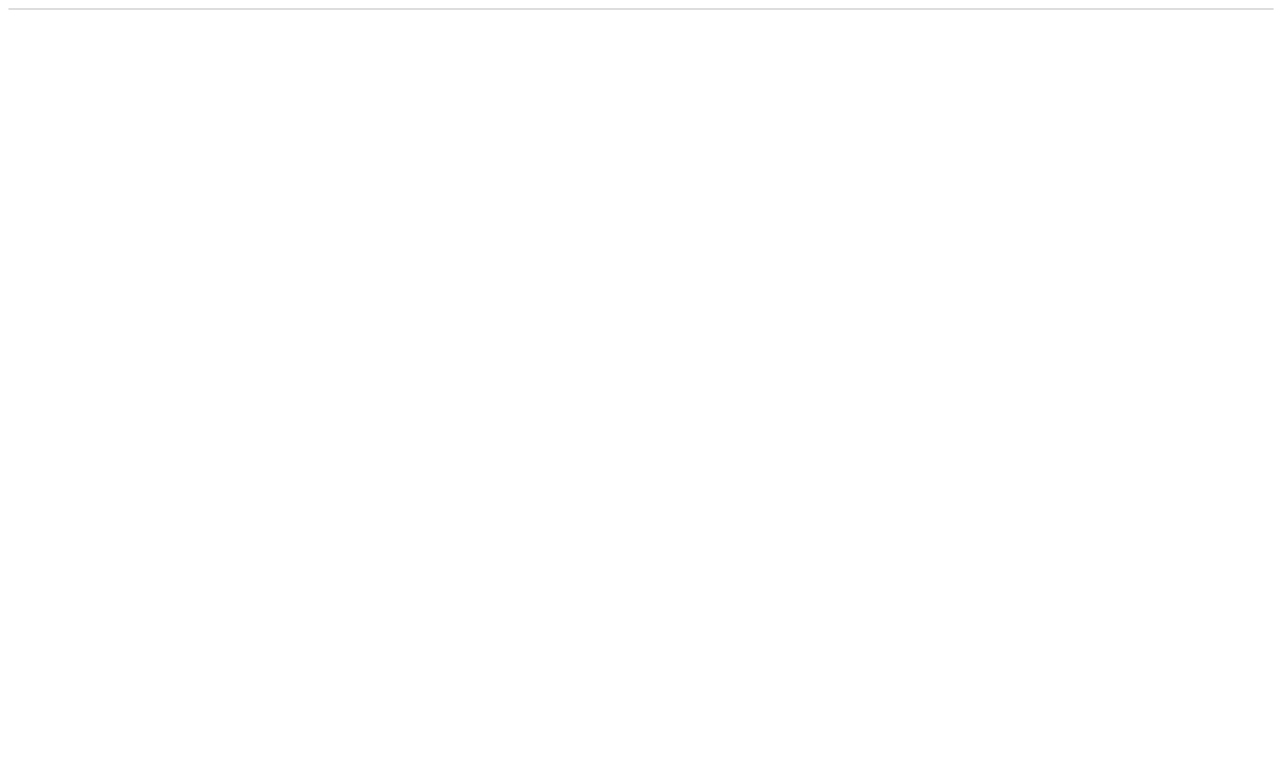
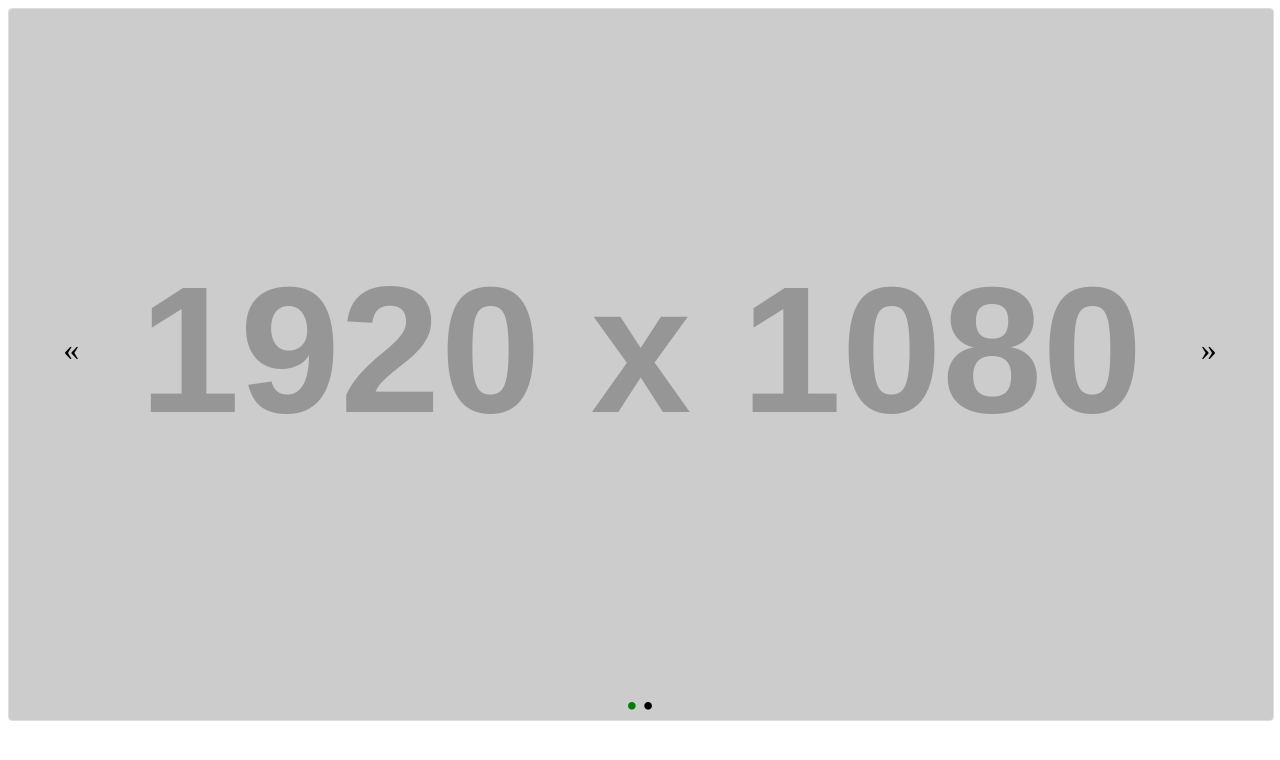
Before and after one commit to Yalgie/tcf-slider, a website: page demo/index.html in a window 1280 px wide. Drawn offline with nearby package versions, Linux system fonts and the light colour scheme; files that its build step writes are made by us from their sources; placeholder pictures from the web are drawn by us.

Commit message:
applying some css styles

```diff
--- a/demo/index.html
+++ b/demo/index.html
@@ -11,12 +11,12 @@
 			$(document).ready(function() {
       	$('#tcf-slider').tcf_slider({
         	images: [{
-        		image: "http://placehold.it/1920x1080",
-        		attr: "placehold.it",
+        		src: "http://placehold.it/1920x1080",
+        		alt: "placehold.it",
         		caption: "Derp Derp"
         	}, {
-        		image: "http://placehold.it/1820x1080",
-        		attr: "placehold.it 2",
+        		src: "http://placehold.it/1820x1080",
+        		alt: "placehold.it 2",
         		caption: "Derp Derp 2"
         	}]
       	})
--- a/gulpfile.js
+++ b/gulpfile.js
@@ -37,7 +37,7 @@ gulp.task("build", ['minifyJs', 'compileSass','minifySass'], function() {
 });
 
 gulp.task('watchFiles', function() {
-  gulp.watch('src/tcf-slider.scss', ['compileSass', 'minifySass']);
+  gulp.watch('src/*.scss', ['compileSass', 'minifySass']);
   gulp.watch('src/tcf-slider.js', ['minifyJs']);
 })
 
--- /dev/null
+++ b/src/buttons.scss
@@ -0,0 +1,27 @@
+.tcf-slider-prev-wrap,
+.tcf-slider-next-wrap {
+	position: absolute;
+	cursor: pointer;
+	height: 100%;
+	width: 10%;
+	text-align: center;
+}
+.tcf-slider-prev-wrap {
+	top: 0px;
+	left: 0px;
+}
+.tcf-slider-next-wrap {
+	top: 0px;
+	right: 0px;
+}
+.tcf-slider-prev-btn,
+.tcf-slider-next-btn {
+	font-size: 2em;
+	position: relative;
+	top: 45%;
+  transform: translateY(-45%);
+}
+.tcf-slider-prev-wrap:hover,
+.tcf-slider-next-wrap:hover {
+	background-color: rgba(255, 255, 255, 0.2);
+}
--- /dev/null
+++ b/src/crumbs.scss
@@ -0,0 +1,17 @@
+.tcf-slider-crumb-wrap {
+	position: absolute;
+	width: 100%;
+	bottom: 0px;
+	font-size: 2em;
+	text-align: center;
+}
+.tcf-slider-crumb {
+	cursor: pointer;
+	margin-right: 5px;
+}
+.tcf-slider-crumb:last-child {
+	margin-right: 0px;
+}
+.tcf-slider-crumb.active {
+	color: green;
+}
--- /dev/null
+++ b/src/image.scss
@@ -0,0 +1,6 @@
+.tcf-slider-image {
+	width: 100%;
+	height: auto;
+	border-radius: $border-radius;
+	border: $border_standard;
+}
--- /dev/null
+++ b/src/main.scss
@@ -0,0 +1,10 @@
+.tcf-slider-wrap,
+.tcf-slider-wrap:before,
+.tcf-slider-wrap:after {
+	clear: both;
+	float: none;
+}
+.tcf-slider-wrap {
+	width: 100%;
+	position: relative;
+}
--- a/src/tcf-slider.js
+++ b/src/tcf-slider.js
@@ -3,28 +3,39 @@
 jQuery.fn.tcf_slider = function(options) {
 
     var defaults = {
-
+    	loop: true,
+    	auto: true,
+    	transition: "fade",
+    	activeCrumbColor: "#2FD565",
     };
 
     var settings = $.extend( {}, defaults, options );
 
     var methods = {
         init: function() {
+        	methods.defineWrapElements();
         	methods.defineElements();
         	methods.buildWrappers();
         	methods.buildPrevBtn();
         	methods.buildImages();
         	methods.buildNextBtn();
         	methods.buildCrumbs();
+        	methods.applyDefaults();
+        },
+
+        defineWrapElements: function() {
+        	settings.eles.mainWrap = $("<div class='tcf-slider-wrap' />");
+        	settings.eles.imageWrap = $("<div class='tcf-slider-image-wrap' />");
+        	settings.eles.prevWrap = $("<div class='tcf-slider-prev-wrap' />");
+        	settings.eles.nextWrap = $("<div class='tcf-slider-next-wrap' />");
+        	settings.eles.crumbWrap = $("<div class='tcf-slider-crumb-wrap' />");
         },
 
         defineElements: function() {
-        	settings.eles.mainWrap = $("<div class='tcf-slider-wrap'>");
-        	settings.eles.imageWrap = $("<div class='tcf-slider-image-wrap'>");
-        	settings.eles.prevWrap = $("<div class='tcf-slider-prev'>");
-        	settings.eles.nextWrap = $("<div class='tcf-slider-next'>");
-        	settings.eles.crumbWrap = $("<div class='tcf-slider-crumb-container'>");
-        	settings.eles.crumb = $("<div class='tcf-slider-crumb'>");
+        	settings.eles.prevBtn = $("<span class='tcf-slider-prev-btn'>&laquo;</span>");
+        	settings.eles.image = $("<img class='tcf-slider-image' />");
+        	settings.eles.nextBtn = $("<span class='tcf-slider-next-btn'>&raquo;</span>");
+        	settings.eles.crumb = $("<span class='tcf-slider-crumb'>&bull;</span>");
         },
 
         buildWrappers: function() {
@@ -36,18 +47,40 @@ jQuery.fn.tcf_slider = function(options) {
         },
 
         buildPrevBtn: function() {
-        	// &laquo
+        	settings.eles.prevWrap.append(settings.eles.prevBtn);
         },
 
         buildImages: function() {
-
+        	settings.images.map(function(item, i) {
+        		settings.eles.imageWrap.append(
+        			settings.eles.image
+        			.clone()
+        			.hide()
+        			.attr("src", item.src)
+        			.attr("alt", item.alt)
+        			.attr("title", item.caption)
+        		);
+        	})
+        	settings.eles.imageWrap.children().first().show();
         },
 
         buildNextBtn: function() {
-        	// &raquo
+        	settings.eles.nextWrap.append(settings.eles.nextBtn);
         },
 
         buildCrumbs: function() {
+        	settings.images.map(function(item, i) {
+        		settings.eles.crumbWrap.append(
+        			settings.eles.crumb.clone()
+        		)
+        	})
+        	settings.eles.crumbWrap
+        	.children()
+        	.first()
+        	.addClass("active")
+        },
+
+        applyDefaults: function() {
 
         }
     };
--- a/src/tcf-slider.scss
+++ b/src/tcf-slider.scss
@@ -1,8 +1,5 @@
-$border_radius: 4px;
-$border_standard: 1px solid #DDD;
-
-.tcf-slider-wrap {
-	width: 100%;
-	border-radius: $border_radius;
-	border: $border_standard;
-}
+@import "variables.scss";
+@import "main.scss";
+@import "buttons.scss";
+@import "image.scss";
+@import "crumbs.scss";
--- /dev/null
+++ b/src/variables.scss
@@ -0,0 +1,2 @@
+$border_radius: 4px;
+$border_standard: 1px solid #DDD;
```
Also changed, not shown: css/tcf-slider.css, css/tcf-slider.min.css, js/tcf-slider.min.js.
